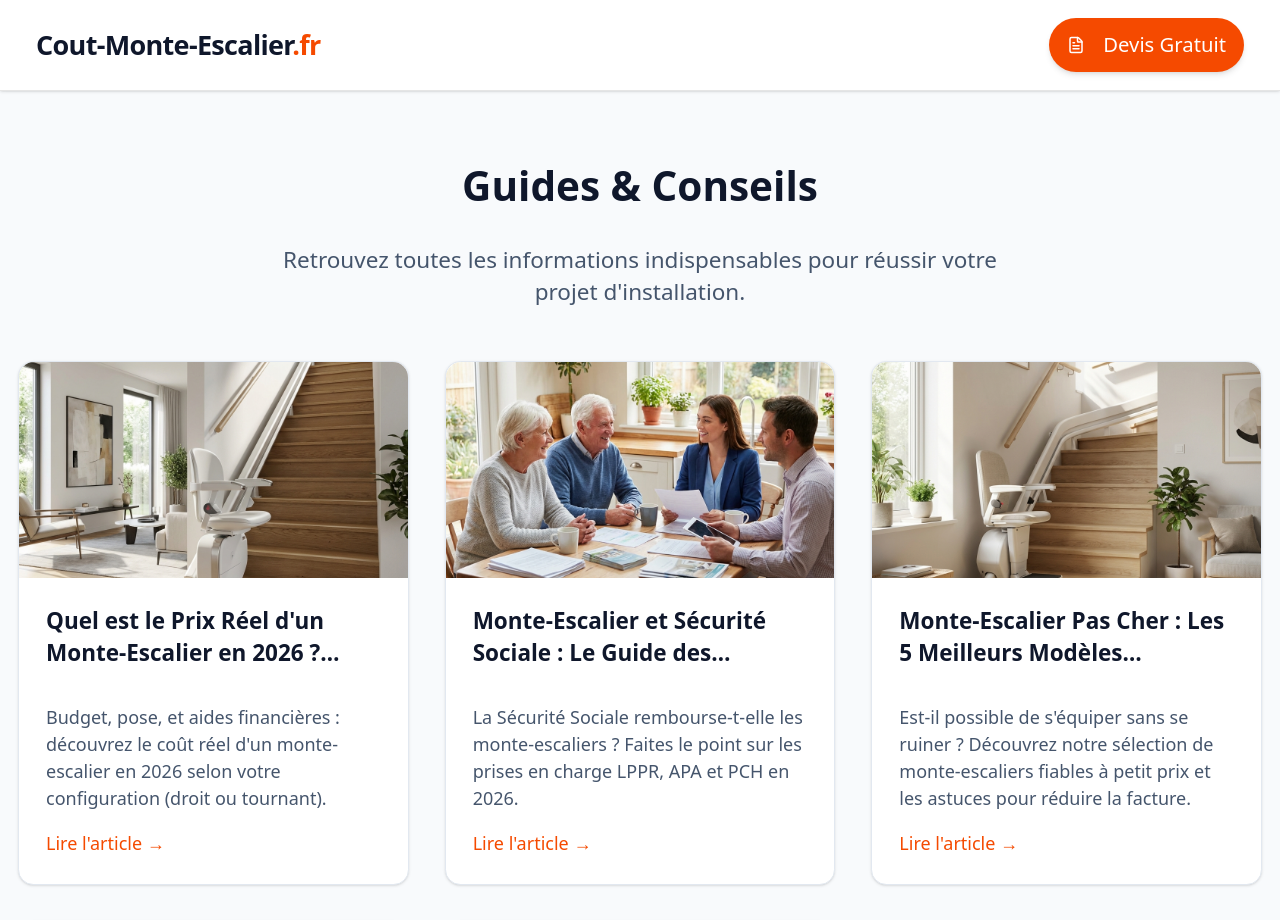
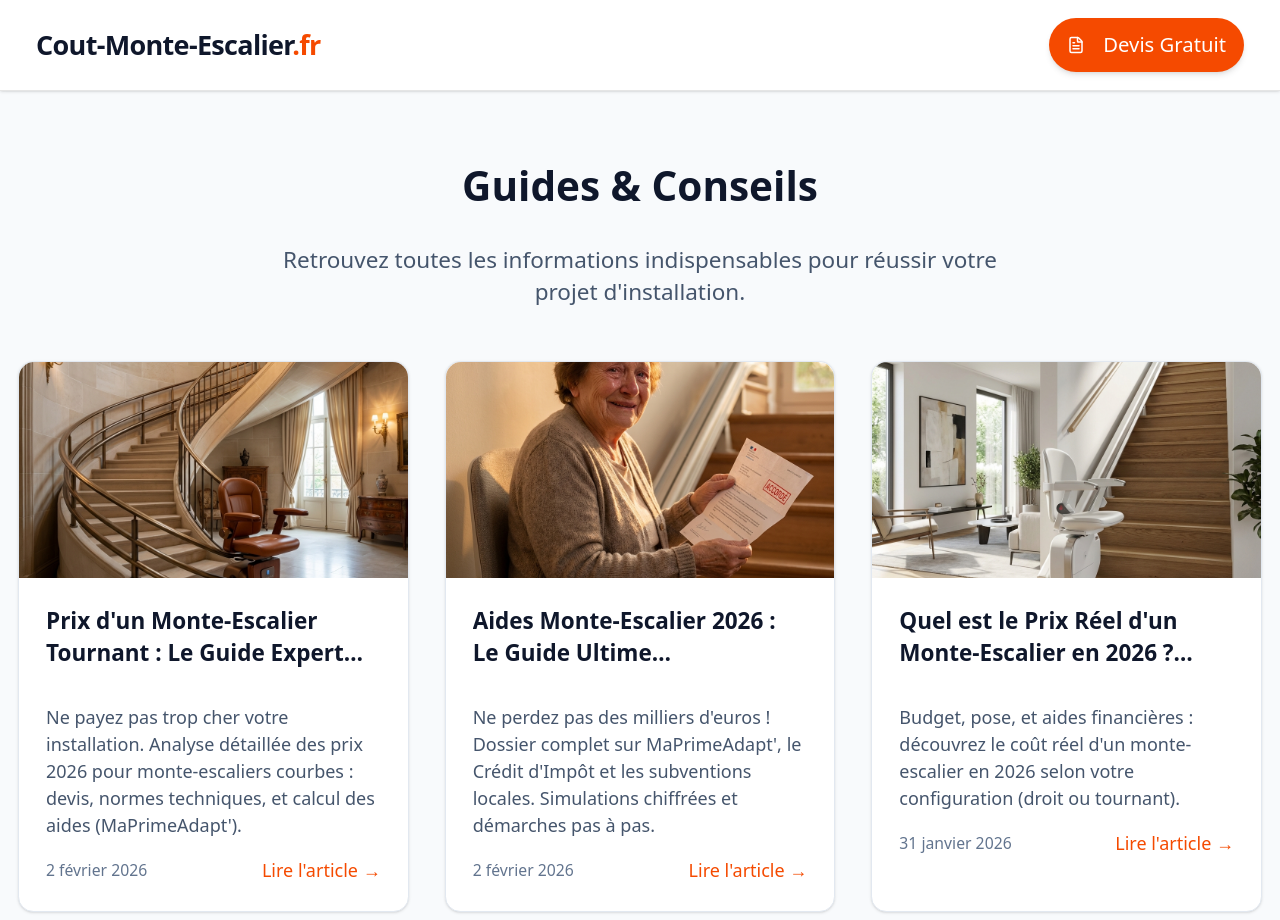
Before and after one commit to baguettecroissant/cout-monte-escalier.fr, a Next.js app: page /guides in a window 1280 px wide. Shown: the top 920 px of the page. Built offline with nearby package versions, Linux system fonts and the light colour scheme.

Commit message:
feat: implement articles sorting by date and pagination

```diff
--- a/src/app/guides/page.tsx
+++ b/src/app/guides/page.tsx
@@ -8,8 +8,23 @@ export const metadata = {
     description: "Nos dossiers complets pour bien choisir votre monte-escalier : prix, aides financières, modèles et installation.",
 };
 
-export default function GuidesPage() {
-    const guides = getAllGuides();
+export default function GuidesPage({
+    searchParams,
+}: {
+    searchParams: { page?: string };
+}) {
+    const allGuides = getAllGuides().sort((a, b) => {
+        return new Date(b.date).getTime() - new Date(a.date).getTime();
+    });
+
+    const currentPage = Number(searchParams.page) || 1;
+    const itemsPerPage = 12;
+    const totalPages = Math.ceil(allGuides.length / itemsPerPage);
+
+    const startIndex = (currentPage - 1) * itemsPerPage;
+    const endIndex = startIndex + itemsPerPage;
+    const currentGuides = allGuides.slice(startIndex, endIndex);
+
     return (
         <div className="container mx-auto px-4 py-16">
             <h1 className="text-4xl font-bold text-slate-900 mb-8 text-center">Guides & Conseils</h1>
@@ -18,7 +33,7 @@ export default function GuidesPage() {
             </p>
 
             <div className="grid md:grid-cols-2 lg:grid-cols-3 gap-8">
-                {guides.map((guide) => (
+                {currentGuides.map((guide) => (
                     <Card key={guide.slug} className="hover:shadow-lg transition-shadow border-slate-200">
                         {guide.image && (
                             <div className="relative w-full h-48 -mt-6">
@@ -37,13 +52,52 @@ export default function GuidesPage() {
                             <CardDescription className="text-slate-600 mb-4 text-base">
                                 {guide.excerpt}
                             </CardDescription>
-                            <Link href={`/guides/${guide.slug}`} className="text-orange-600 font-medium hover:underline">
-                                Lire l'article &rarr;
-                            </Link>
+                            <div className="flex justify-between items-center mt-4">
+                                <span className="text-sm text-slate-500">
+                                    {new Date(guide.date).toLocaleDateString('fr-FR', { day: 'numeric', month: 'long', year: 'numeric' })}
+                                </span>
+                                <Link href={`/guides/${guide.slug}`} className="text-orange-600 font-medium hover:underline">
+                                    Lire l'article &rarr;
+                                </Link>
+                            </div>
                         </CardContent>
                     </Card>
                 ))}
             </div>
+
+            {totalPages > 1 && (
+                <div className="flex justify-center items-center space-x-4 mt-12">
+                    {currentPage > 1 ? (
+                        <Link
+                            href={`/guides?page=${currentPage - 1}`}
+                            className="px-4 py-2 border border-slate-300 text-slate-700 rounded-md hover:bg-slate-50 transition-colors"
+                        >
+                            &larr; Précédent
+                        </Link>
+                    ) : (
+                        <span className="px-4 py-2 border border-slate-100 text-slate-300 rounded-md cursor-not-allowed">
+                            &larr; Précédent
+                        </span>
+                    )}
+
+                    <span className="text-slate-600 font-medium">
+                        Page {currentPage} sur {totalPages}
+                    </span>
+
+                    {currentPage < totalPages ? (
+                        <Link
+                            href={`/guides?page=${currentPage + 1}`}
+                            className="px-4 py-2 border border-slate-300 text-slate-700 rounded-md hover:bg-slate-50 transition-colors"
+                        >
+                            Suivant &rarr;
+                        </Link>
+                    ) : (
+                        <span className="px-4 py-2 border border-slate-100 text-slate-300 rounded-md cursor-not-allowed">
+                            Suivant &rarr;
+                        </span>
+                    )}
+                </div>
+            )}
         </div>
     );
 }
```
